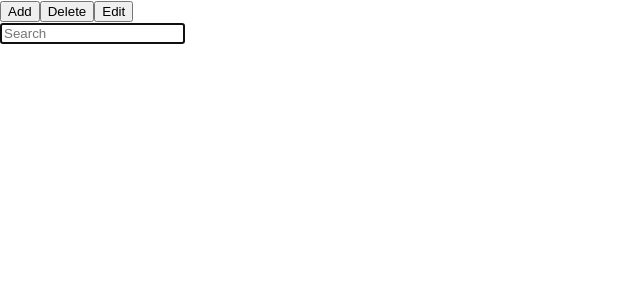
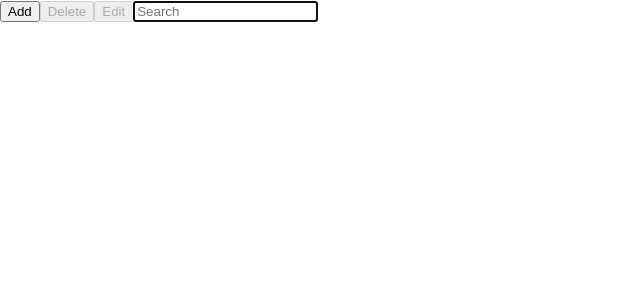
Before and after one commit to LianaSher/notes-app, a React (Create React App) app: page / in a window 1280 px wide. Shown: the top 300 px of the page, without its empty margins (0-640 px from the left). Built offline with nearby package versions, Linux system fonts and the light colour scheme.

Commit message:
logic is finished

```diff
--- a/src/App.js
+++ b/src/App.js
@@ -15,6 +15,7 @@ function App() {
   const [activeNote, setActiveNote] = useState({});
   const [deletedNoteId, setdeletedNoteId] = useState("");
   const [isEdition, setIsEdition] = useState(false);
+  const [filtredNotes, setFiltredNotes] = useState([]);
 
   useEffect(() => {
     async function openDatabase() {
@@ -81,16 +82,13 @@ function App() {
 
   useEffect(() => {
     async function deleteNote(deletedNoteId) {
+      if (!db) {
+        return;
+      }
       try {
         const transaction = db.transaction("myObjectStore", "readwrite");
         const objectStore = transaction.objectStore("myObjectStore");
         await objectStore.delete(deletedNoteId);
-        // const newNotes = notes.filter((note) => note.id !== id);
-        // setNotes(newNotes);
-
-        // if (activeNote.id === id) {
-        //   setActiveNote({});
-        // setIsEdition(false);
       } catch (error) {
         console.error(error);
       }
@@ -104,6 +102,7 @@ function App() {
     const newItem = { id: `${new Date().getTime()}`, text: "Your new note" };
     await objectStore.add(newItem);
     setNotes([...notes, newItem]);
+    setActiveNote(newItem);
   };
 
   return (
@@ -117,6 +116,8 @@ function App() {
         isEdition,
         setIsEdition,
         setdeletedNoteId,
+        setFiltredNotes,
+        filtredNotes,
       }}
     >
       <div>
--- a/src/components/Header/Header.jsx
+++ b/src/components/Header/Header.jsx
@@ -24,7 +24,10 @@ export const Header = () => {
 
   const handleDelete = () => {
     const noteIdForDelete = activeNote.id;
-
+    const isConfirm = window.confirm("Please confirm removing this note");
+    if (!isConfirm) {
+      return;
+    }
     const updatedNotes = notes.filter((note) => note.id !== noteIdForDelete);
     setNotes(updatedNotes);
     setdeletedNoteId(noteIdForDelete);
@@ -34,8 +37,18 @@ export const Header = () => {
   return (
     <header>
       <button onClick={addItem}>Add</button>
-      <button onClick={handleDelete}>Delete</button>
-      <button onClick={handleEdit}>Edit</button>
+      <button
+        onClick={handleDelete}
+        disabled={Boolean(!Object.keys(activeNote).length)}
+      >
+        Delete
+      </button>
+      <button
+        onClick={handleEdit}
+        disabled={Boolean(!Object.keys(activeNote).length)}
+      >
+        Edit
+      </button>
       <SearchBox />
     </header>
   );
--- a/src/components/ListItems/ListItems.jsx
+++ b/src/components/ListItems/ListItems.jsx
@@ -3,16 +3,17 @@ import { useContext } from "react";
 import { AppContext } from "../../App";
 
 export const ListItems = () => {
-  const { notes, activeNote, setActiveNote } = useContext(AppContext);
+  const { notes, activeNote, setActiveNote, filtredNotes } =
+    useContext(AppContext);
 
   const handleClick = (e) => {
-    const activeItemId = e.target.id;
-    console.log(e.target.textContent);
     const activeItem = { id: e.target.id, text: e.target.textContent };
+    console.log(activeItem);
     setActiveNote(activeItem);
   };
+  const list = filtredNotes ? filtredNotes : notes;
 
-  return notes.map(({ id, text }) => {
+  return list.map(({ id, text }) => {
     return (
       <li
         id={id}
--- a/src/components/NotesForm/NotesForm.jsx
+++ b/src/components/NotesForm/NotesForm.jsx
@@ -1,8 +1,6 @@
 import { useContext } from "react";
 
 import { AppContext } from "../../App";
-
-import { dateFormatting } from "../../services";
 
 export const NotesForm = () => {
   const { notes, setNotes, activeNote, setActiveNote, setIsEdition } =
@@ -19,12 +17,8 @@ export const NotesForm = () => {
     setIsEdition(false);
   };
 
-  const date = dateFormatting(activeNote.id);
-
   return (
-    <form>
     <label>
-        {date}
       <textarea
         onChange={handleInput}
         onBlur={handleBlur}
@@ -33,7 +27,5 @@ export const NotesForm = () => {
         value={activeNote.text}
       ></textarea>
     </label>
-      <button>save</button>
-    </form>
   );
 };
--- a/src/components/SearchBox/SearchBox.jsx
+++ b/src/components/SearchBox/SearchBox.jsx
@@ -1,13 +1,36 @@
+import { useState, useEffect, useContext } from "react";
+import { AppContext } from "../../App";
+
 export const SearchBox = () => {
+  const [filter, setFilter] = useState("");
+
+  const { setFiltredNotes, notes } = useContext(AppContext);
+
+  const handleInput = (e) => {
+    setFilter(e.target.value);
+  };
+
+  const handleBlur = () => {
+    setFilter("");
+  };
+
+  useEffect(() => {
+    const filtredNotes = notes.filter(({ text }) => {
+      return text.toLowerCase().includes(filter.toLowerCase());
+    });
+    setFiltredNotes(filtredNotes);
+  }, [notes, setFiltredNotes, filter]);
+
   return (
-    <form>
     <input
+      onBlur={handleBlur}
+      onChange={handleInput}
       type="text"
       autoComplete="off"
       autoFocus
       placeholder="Search"
       name="search"
+      value={filter}
     ></input>
-    </form>
   );
 };
--- a/src/components/Workspace/Workspace.jsx
+++ b/src/components/Workspace/Workspace.jsx
@@ -3,12 +3,21 @@ import { useContext } from "react";
 import { AppContext } from "../../App";
 
 import { NotesForm } from "../NotesForm/NotesForm";
+import { dateFormatting } from "../../services";
 
 export const Workspace = () => {
   const { notes, activeNote, isEdition } = useContext(AppContext);
+
+  const date = activeNote.id ? dateFormatting(activeNote.id) : "";
+
   if (!notes || !activeNote) {
     return;
   }
 
-  return <div>{isEdition ? <NotesForm /> : <p>{activeNote.text}</p>}</div>;
+  return (
+    <>
+      <p>{date}</p>
+      <div>{isEdition ? <NotesForm /> : <p>{activeNote.text}</p>}</div>
+    </>
+  );
 };
```
Lines whose indentation alone changed are shown as unchanged.
